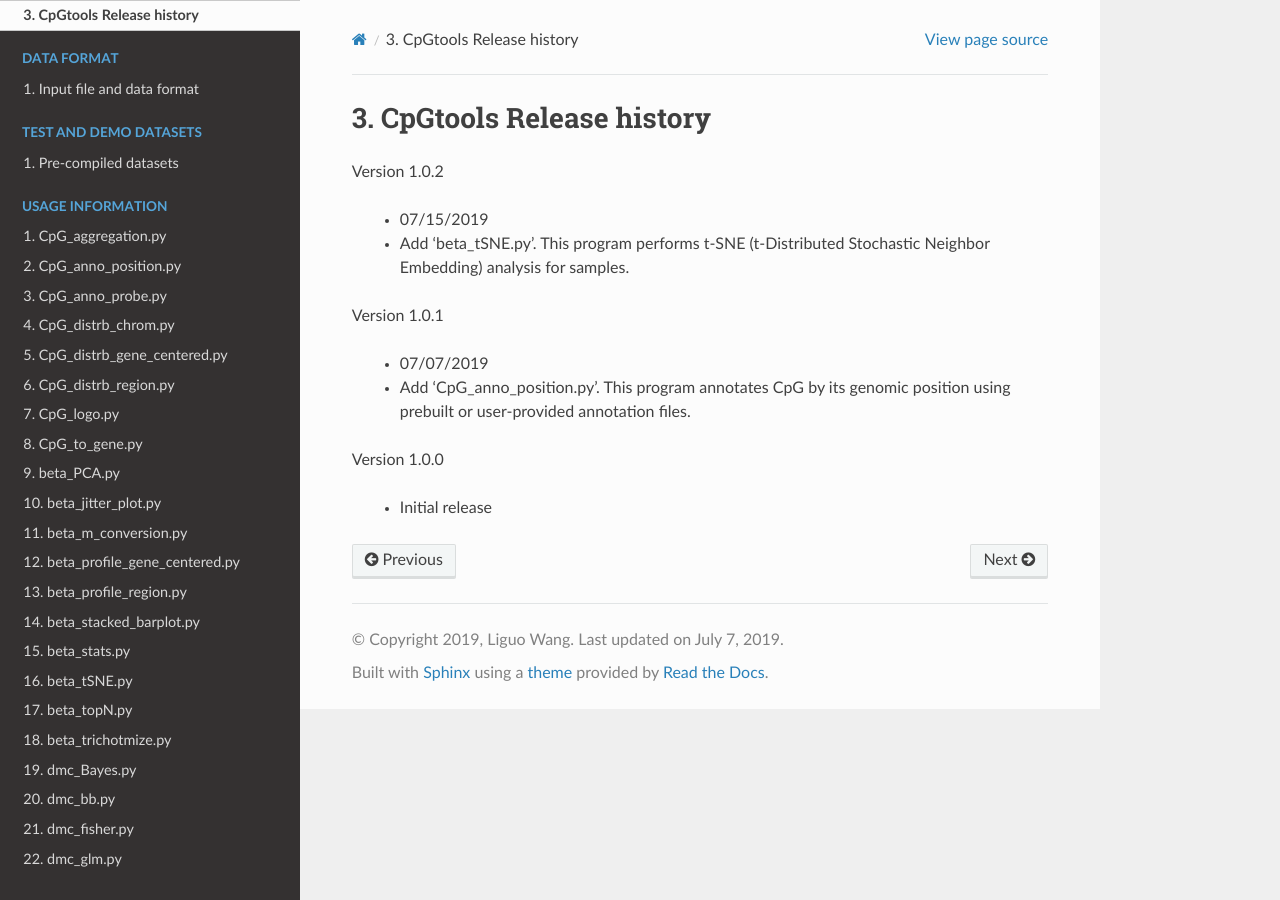
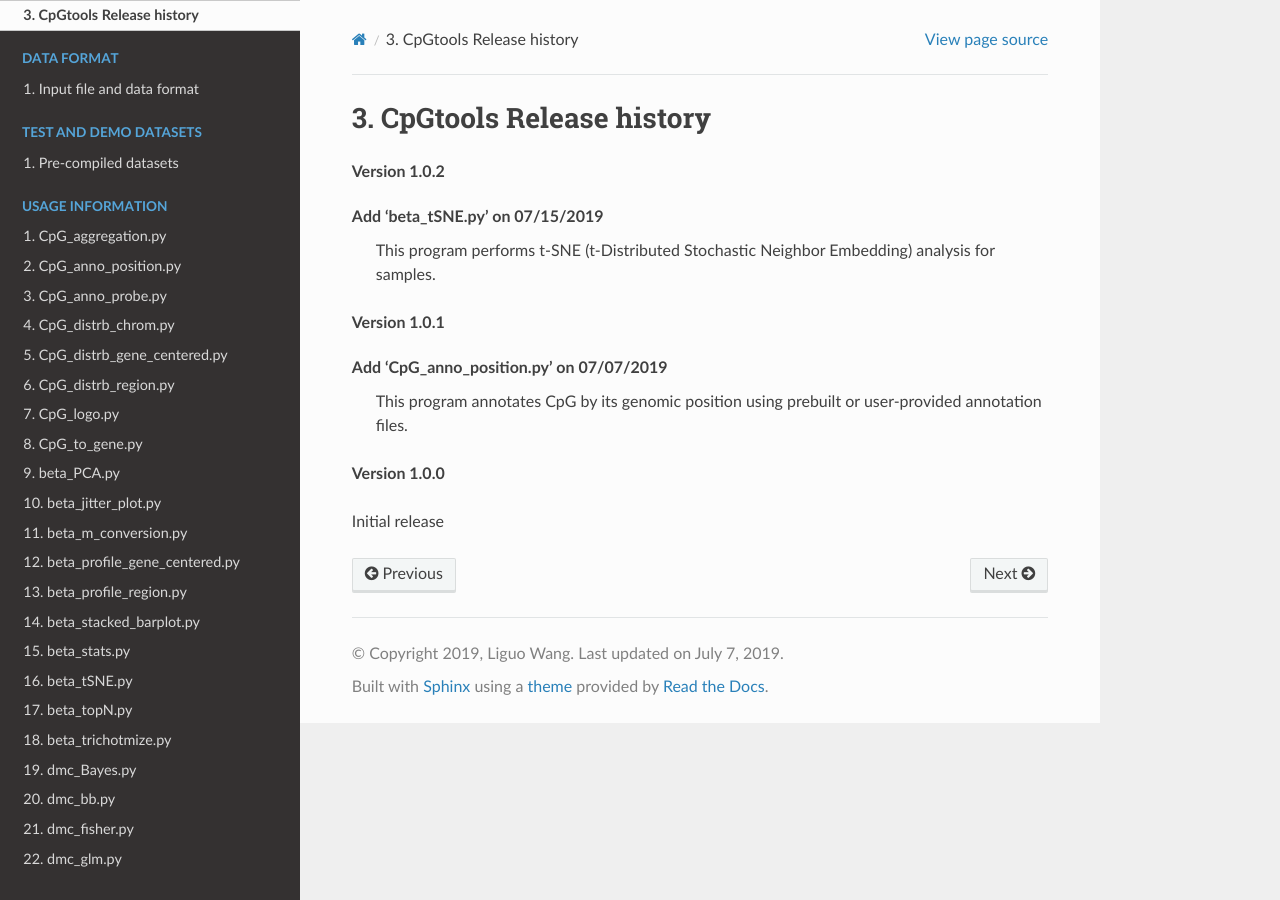
Before and after one commit to liguowang/cpgtools, a Sphinx documentation site: the page built from docs/source/change_log.rst, in a window 1280 px wide. Built offline with Sphinx 7.4.7 and the Read the Docs theme 2.0.0, drawn with Linux system fonts in a browser that asks for light colours.

```diff
--- a/docs/source/change_log.rst
+++ b/docs/source/change_log.rst
@@ -2,16 +2,16 @@ CpGtools Release history
 =========================
 
 
-Version 1.0.2
+**Version 1.0.2**
 
- - 07/15/2019
- - Add 'beta_tSNE.py'. This program performs t-SNE (t-Distributed Stochastic Neighbor Embedding) analysis for samples.
+Add 'beta_tSNE.py' on 07/15/2019
+	This program performs t-SNE (t-Distributed Stochastic Neighbor Embedding) analysis for samples.
 
-Version 1.0.1
+**Version 1.0.1**
 
- - 07/07/2019
- - Add 'CpG_anno_position.py'. This program annotates CpG by its genomic position using prebuilt or user-provided annotation files.
+Add 'CpG_anno_position.py' on 07/07/2019
+	This program annotates CpG by its genomic position using prebuilt or user-provided annotation files.
 
-Version 1.0.0
+**Version 1.0.0**
 
- - Initial release
+Initial release
```
